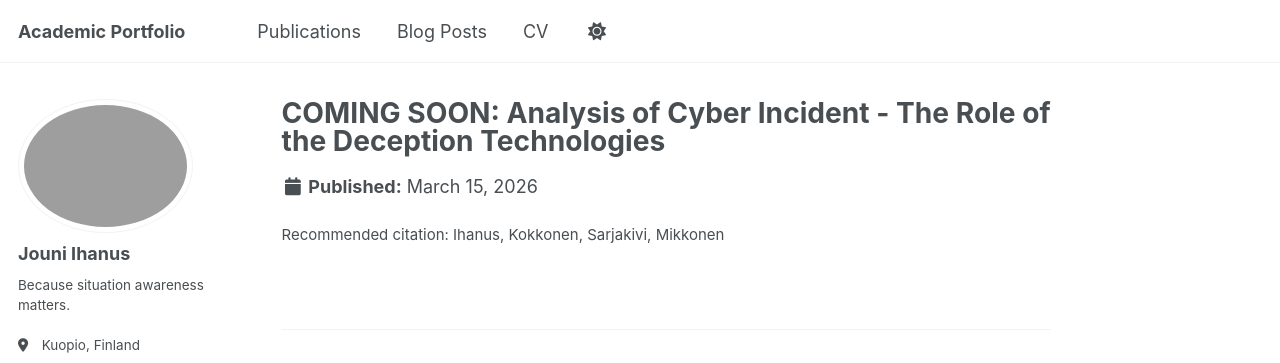
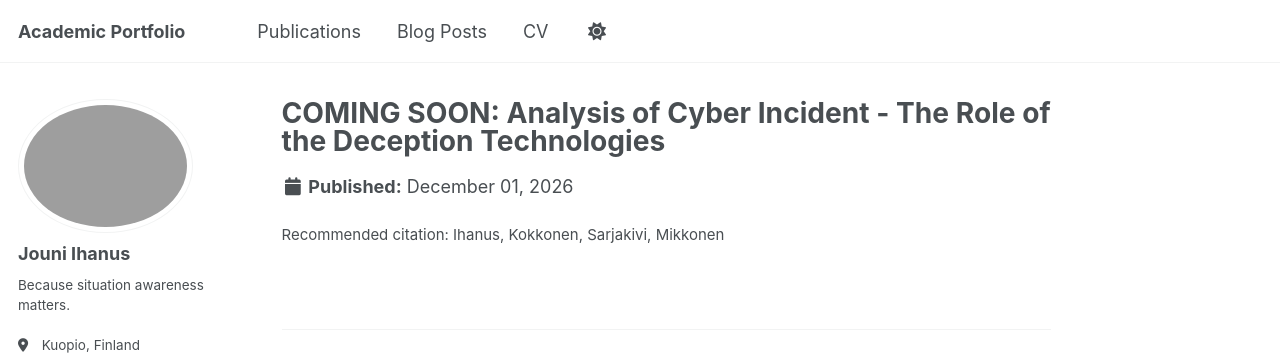
Before and after one commit to WNemesisW/WNemesisW.github.io, a Jekyll site: the page built from _publications/2026-12-01-Analysis of Cyber Incident - The Role of the Deception Technologies.md, in a window 1280 px wide. Shown: the top 363 px of the page. Built offline with Jekyll 4.4.1, drawn with Linux system fonts in a browser that asks for light colours; a script bundle is joined from its source files by our own code; library files that are not in the unit come from our copies; some of the changed lines change nothing that is shown.

Commit message:
Update 2026-12-01-Analysis of Cyber Incident - The Role of the Deception Technologies.md

```diff
--- a/_publications/2026-12-01-Analysis of Cyber Incident - The Role of the Deception Technologies.md
+++ b/_publications/2026-12-01-Analysis of Cyber Incident - The Role of the Deception Technologies.md
@@ -4,7 +4,7 @@ collection: publications
 category: conferences
 permalink: /publication/2026-12-01-Analysis of Cyber Incident - The Role of the Deception Technologies
 excerpt: 'IN REVIEW: Ensuring the ability to analyse and gain Cyber Situation Awareness (CSA) of the modern cyber operational environment is a significant challenge. One of the reasons for this problem is the multi-layered nature of the cyber environment, which is inherently complex, difficult to understand and constantly changing. This poses a challenge to incident analysis and therefore to the creation of the CSA. One method of improving visibility in the cyber environment is the use of deception technologies. This paper examines deception technologies to understand their role in supporting the incident analysis process. Finally, we propose a construction model for improving incident analysis using deception technologies. In addition, the results of the analysis are discussed and future research topics are identified.'
-date: 2026-03-15
+#date: 2026-03-15
 #venue: ''
 #paperurl: 'none'
 citation: 'Ihanus, Kokkonen, Sarjakivi, Mikkonen'
```
